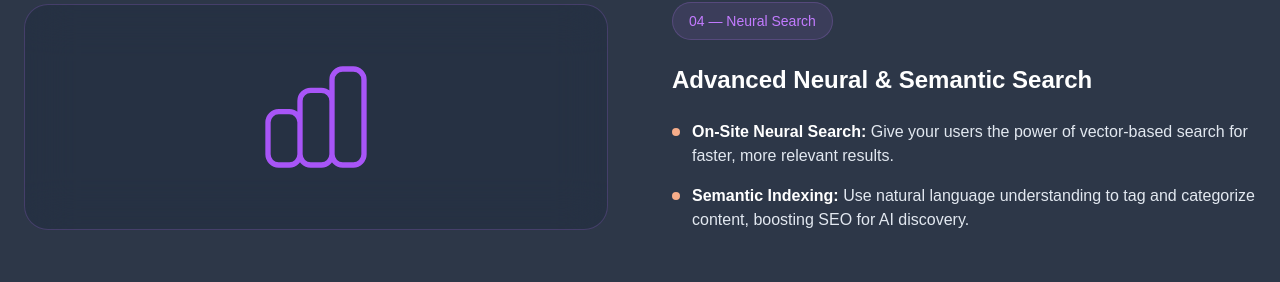
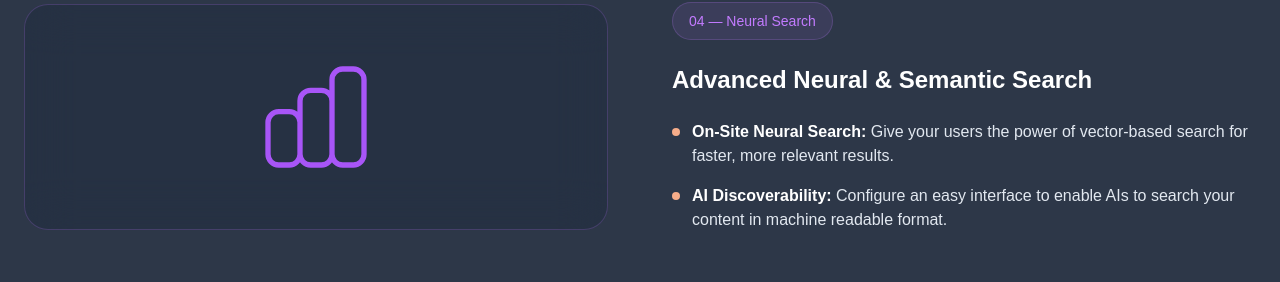
Before and after one commit to arkologystudio/lighthouse-dashboard, a Next.js app: page / in a window 1280 px wide. Shown: the part 2755-3037 px from the top of the page. Built offline with nearby package versions, Linux system fonts and the light colour scheme; no server answers.

Commit message:
minor hcange

```diff
--- a/src/app/page.tsx
+++ b/src/app/page.tsx
@@ -515,10 +515,10 @@ const HomePage: React.FC = () => {
                     ></div>
                     <p>
                       <strong style={{ color: 'var(--color-text-primary)' }}>
-                        Semantic Indexing:
+                        AI Discoverability:
                       </strong>{' '}
-                      Use natural language understanding to tag and categorize
-                      content, boosting SEO for AI discovery.
+                      Configure an easy interface to enable AIs to search your
+                      content in machine readable format.
                     </p>
                   </div>
                 </div>
```
